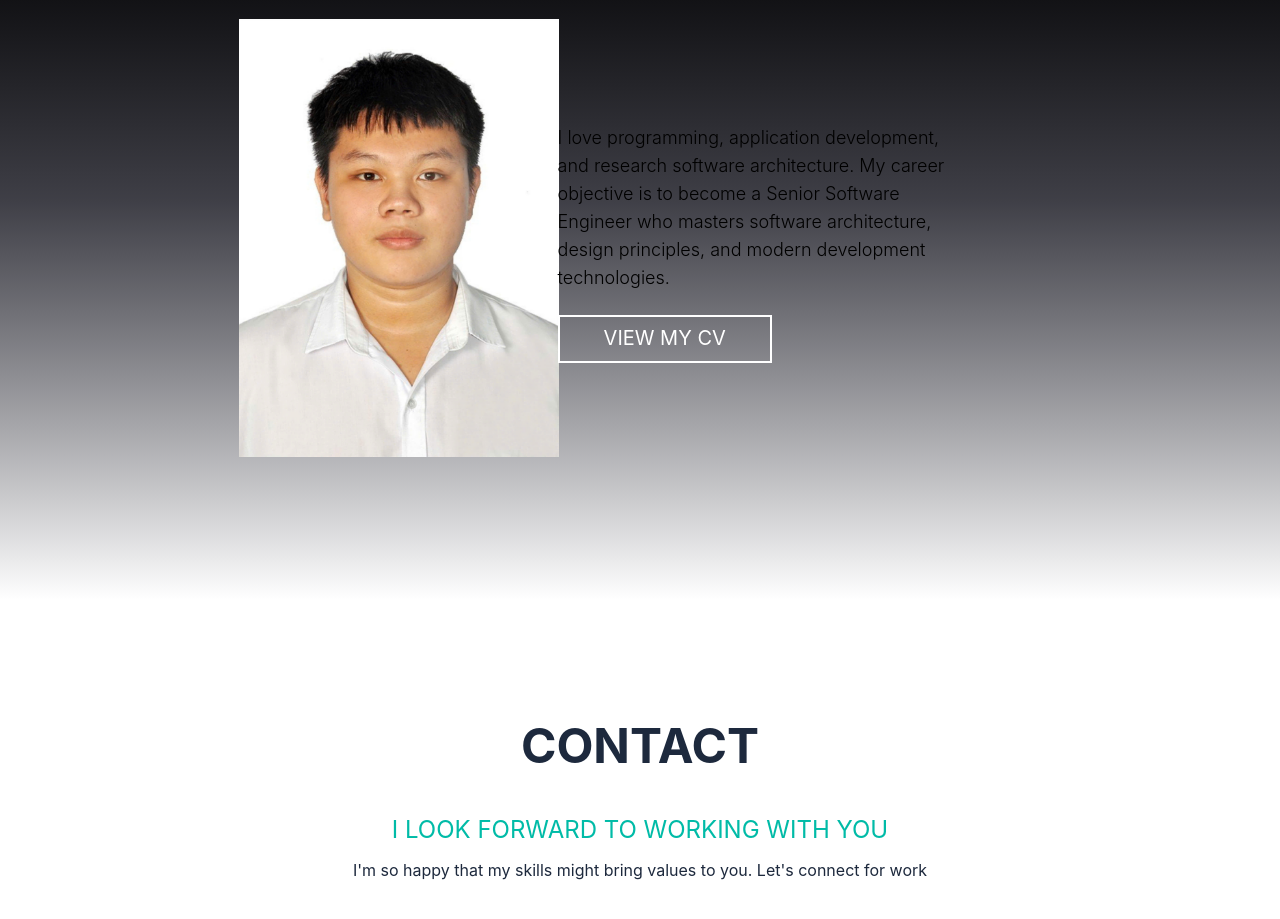
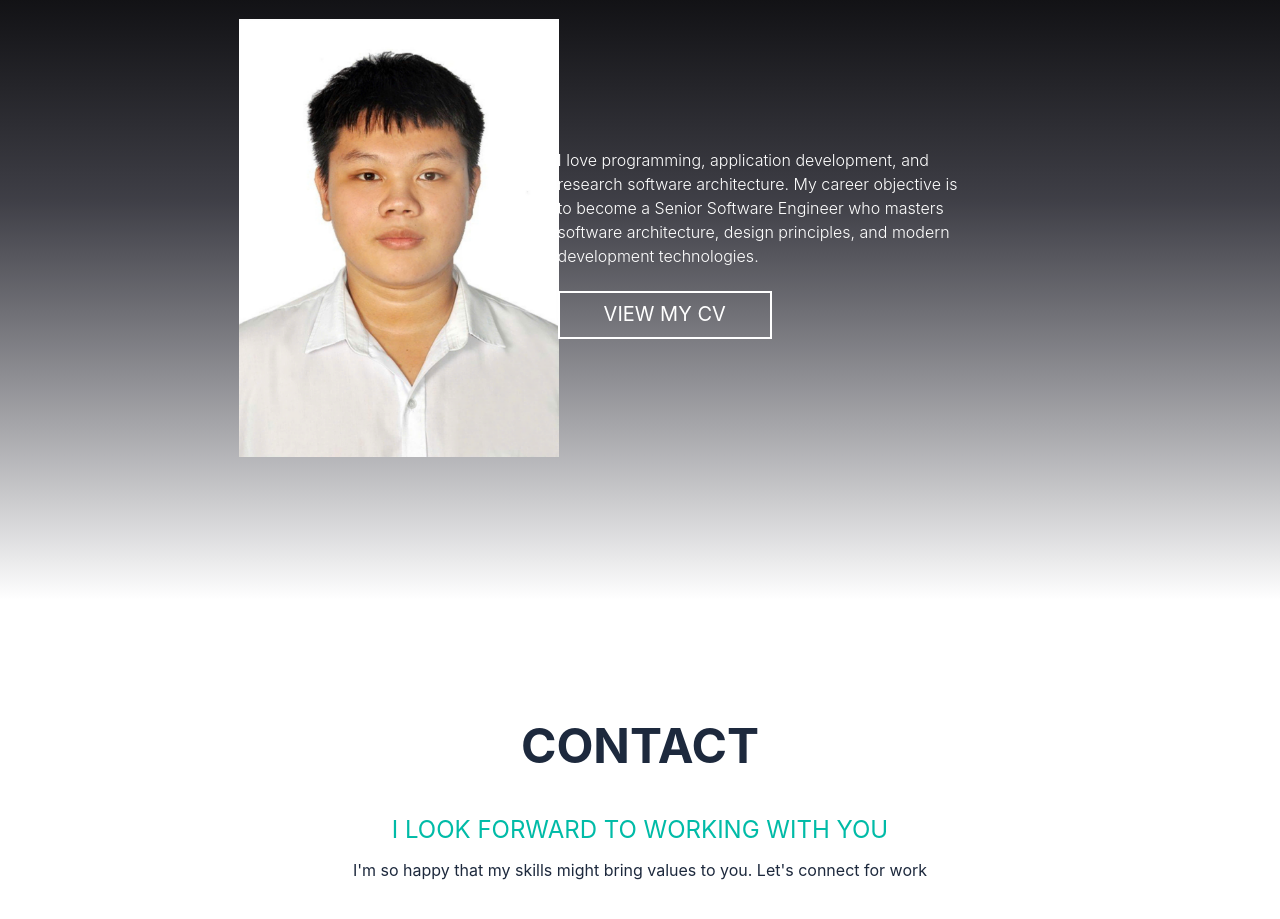
Before and after one commit to NguyenThanhLong-dev/NguyenThanhLong-dev.github.io, a website built with Vite: page index.html in a window 1280 px wide. Shown: the part 1000-1919 px from the top of the page. Built offline with nearby package versions, Linux system fonts and the light colour scheme.

Commit message:
Update index.html

```diff
--- a/index.html
+++ b/index.html
@@ -56,7 +56,7 @@
         </div>
         <div class="col-span-1 lg:col-span-2 flex justify-center items-center">
           <div class="p-0 text-center lg:p-8 lg:text-start">
-            <p class="pb-3 text-lg font-light mb-5">
+            <p class="pb-3 text-white font-light mb-5">
               I love programming, application development, and research software architecture. My career
               objective is to become a Senior Software Engineer who masters software architecture, design
               principles, and modern development technologies.
```
